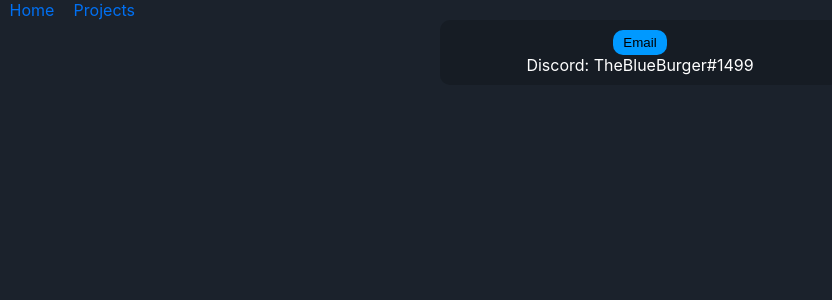
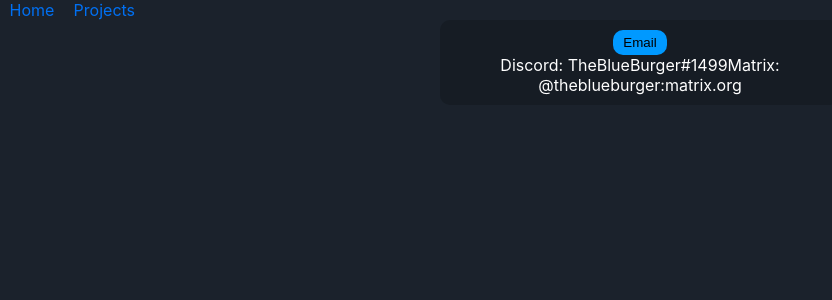
Before and after one commit to TheBlueBurger/my-site, a Next.js app: page /contact in a window 1280 px wide. Shown: the top 300 px of the page, without its empty margins (0-832 px from the left). Built offline with nearby package versions, Linux system fonts and the light colour scheme.

Commit message:
Update contact.js

```diff
--- a/pages/contact.js
+++ b/pages/contact.js
@@ -1,5 +1,6 @@
 import styles from "../styles/Contact.module.css"
 import Head from "next/head";
+import Link from "next/link";
 
 export default function Contact() {
   return <>
@@ -11,6 +12,7 @@ export default function Contact() {
                 window.open("mailto:burger@duck.com")
             }}>Email</button>
           <span>Discord: TheBlueBurger#1499</span>
+          <Link href="https://matrix.to/#/@theblueburger:matrix.org"><a>Matrix: @theblueburger:matrix.org</a></Link>
         </div>
     </>
 }
```
